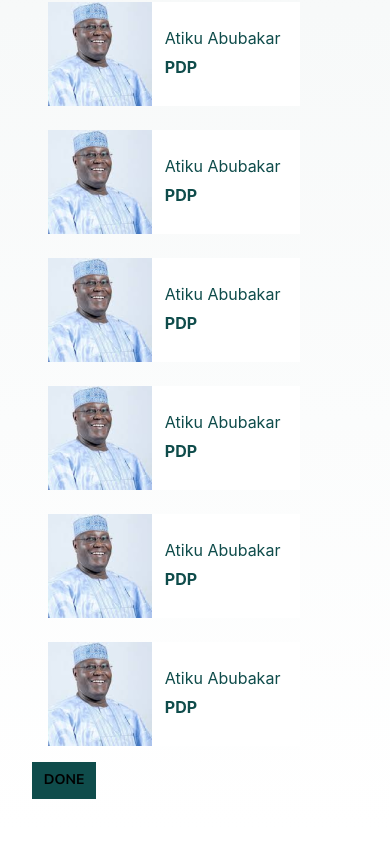
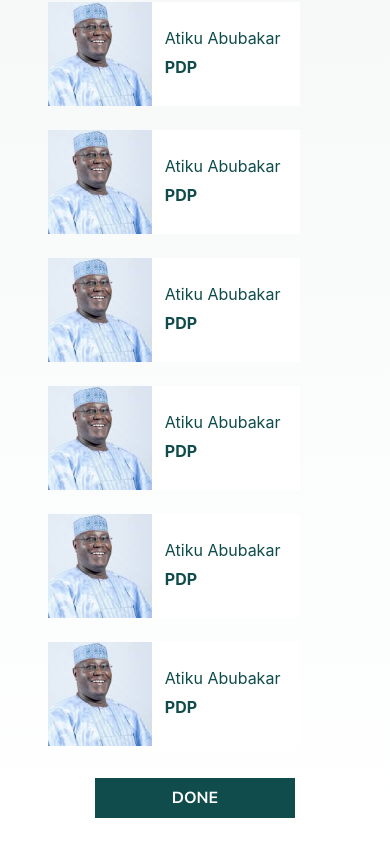
Before and after one commit to NoumanHunzai/scorecardapp, a React (Create React App) app: page /selectcandidate in a window 390 px wide. Shown: the part 1218-2074 px from the top of the page. Before the commit the page ends 2049 px from the top, so only its background shows below. Built offline with nearby package versions, Linux system fonts and the light colour scheme.

Commit message:
Fix Responsiveness

```diff
--- a/src/pages/SelectCandidate/index.js
+++ b/src/pages/SelectCandidate/index.js
@@ -52,8 +52,8 @@
           })}
         </Grid>
       </Box>
-      <Box>
-        <Buttons>Done</Buttons>
+      <Box className={classes.btnContainer}>
+        <Buttons variant="green">Done</Buttons>
       </Box>
     </Box>
   );
@@ -87,4 +87,9 @@
       padding: "1em",
     },
   },
+
+  btnContainer: {
+    padding: "1em",
+    textAlign: "center",
+  },
 }));
```
